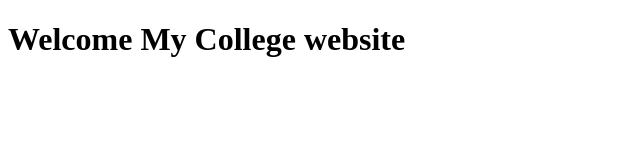
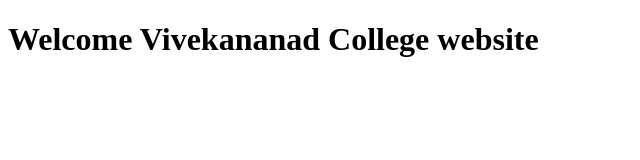
Before and after one commit to SagarDhadke/vcbca, a plain HTML site: page index.html in a window 1280 px wide. Shown: the whole page, without its empty margins (0-640 px from the left). Drawn offline with Linux system fonts and the light colour scheme.

Commit message:
added vck welcome message

```diff
--- a/index.html
+++ b/index.html
@@ -7,6 +7,6 @@
     <title>VCBCA</title>
 </head>
 <body>
-    <h1>Welcome My College website</h1>
+    <h1>Welcome Vivekananad College website</h1>
 </body>
 </html>
```
